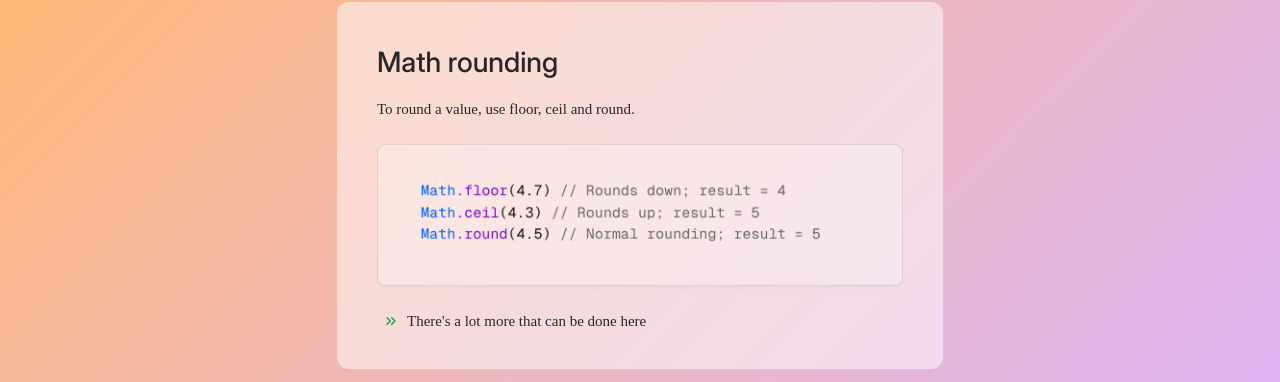
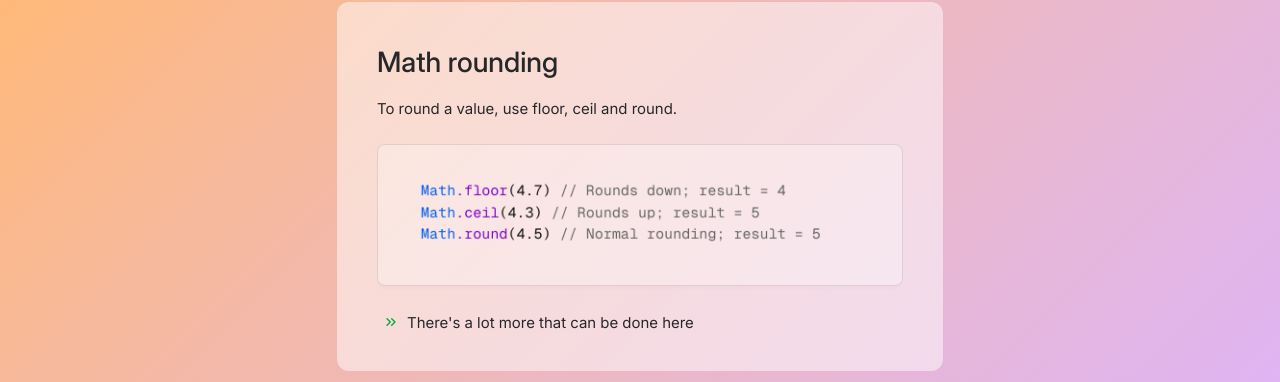
Before and after one commit to jack-brind/flashcards, a website built with Vite: page index.html in a window 1280 px wide. Shown: the part 150-532 px from the top of the page. Built offline with nearby package versions, Linux system fonts and the light colour scheme.

Commit message:
fallback font

```diff
--- a/src/styles.css
+++ b/src/styles.css
@@ -334,6 +334,7 @@ h1 {
 }
 
 p {
+  font-family: 'Inter', Arial;
   font-size: 15px;
   color: var(--color-zinc-800);
 }
@@ -431,5 +432,6 @@ img {
 }
 
 #highlight-text {
+  font-family: 'Inter', Arial;
   color: var(--color-zinc-800);
 }
```
